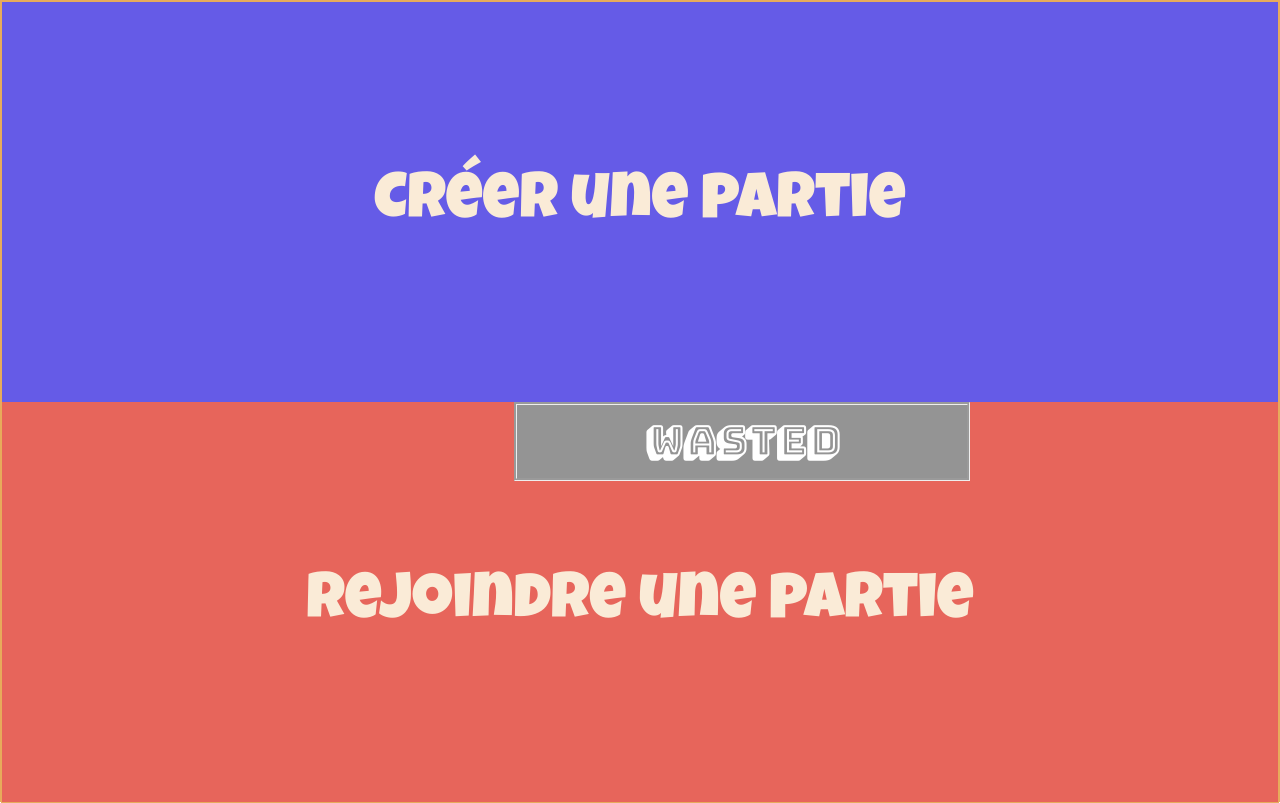
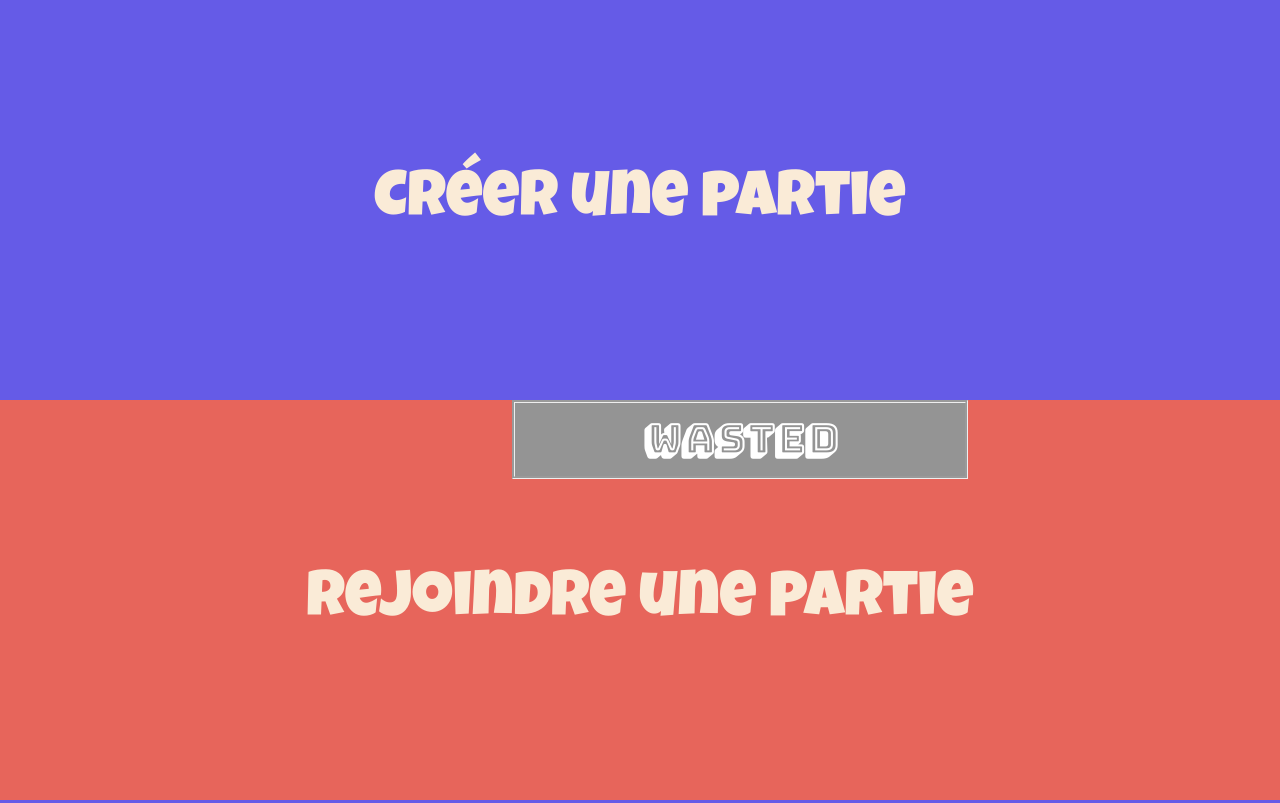
Before and after one commit to H4KRO/Wasted, a PHP site: page / in a window 1280 px wide. Run offline with PHP 8.4, Linux system fonts and the light colour scheme.

Commit message:
Update style.css

```diff
--- a/template/style/style.css
+++ b/template/style/style.css
@@ -23,9 +23,6 @@
 html, body
 {
    height: 100%;
-   border-style: ridge;
-   border-color: #E7AB5B;
-   border-width: 1px;
 }
 
 
@@ -48,7 +45,8 @@
   font-family: 'Luckiest Guy', cursive;
   font-size: 400%;
   color: antiquewhite;
-  margin-top: 150px;
+  top:50%;
+  bottom: 25%;;
   height: auto;
   transition: all 0.7s;
 }
@@ -62,7 +60,7 @@
   color: rgb(255, 255, 255);
   font-family: 'Bungee Shade', cursive;
   border-style: groove;
-  margin-left: 20%;
+  margin-left: 24%;
   margin-top:400px;
   padding: 10px;
   padding-left: 10%;
```
